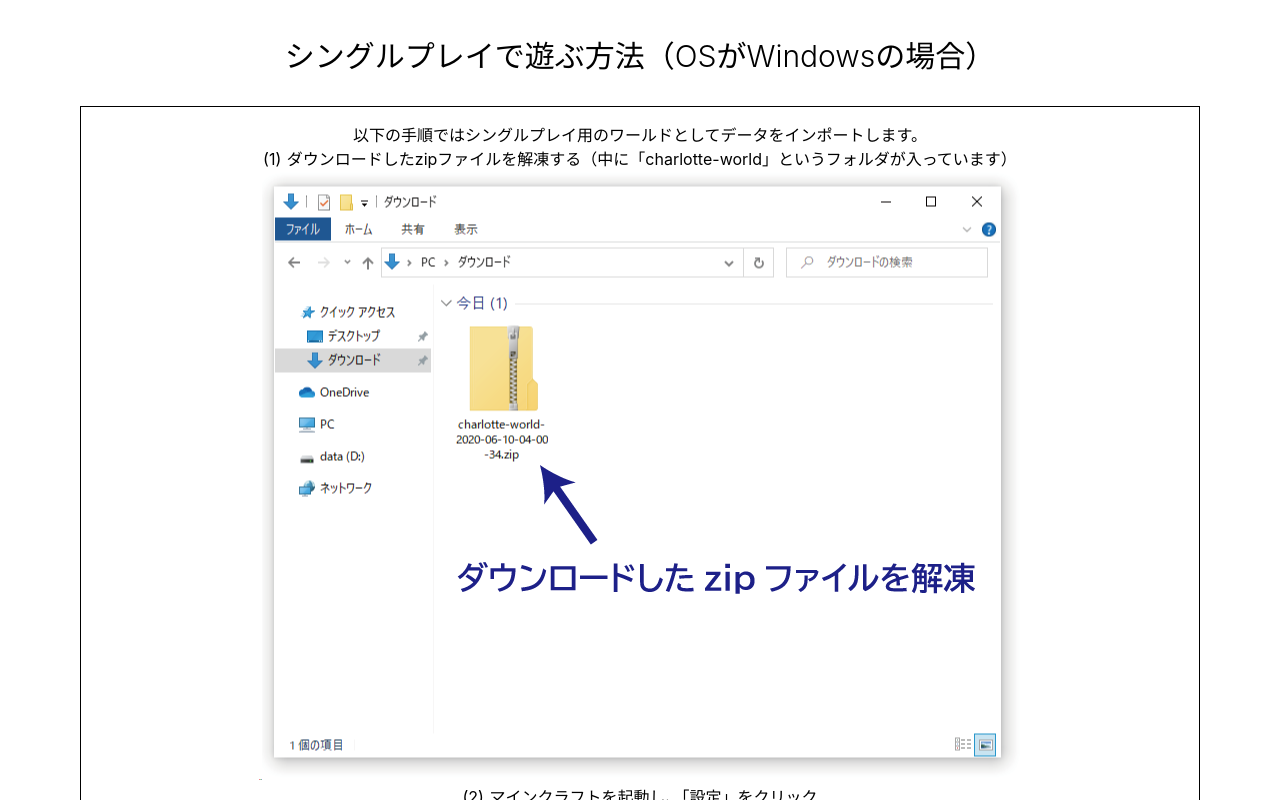
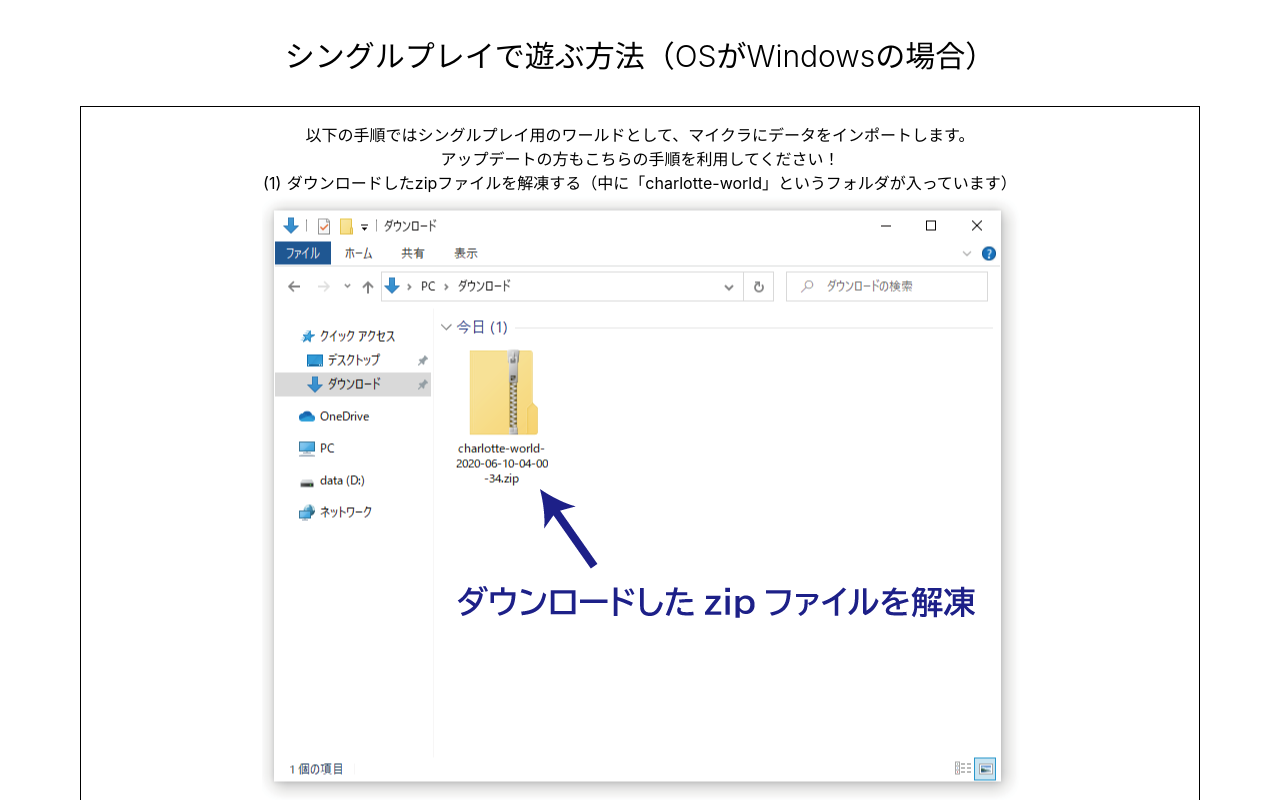
Before and after one commit to karia/shimamura-charlotte-bd, a Nuxt app: page /howtoplay in a window 1280 px wide. Shown: the part 1480-2280 px from the top of the page. Built offline with nearby package versions, Linux system fonts and the light colour scheme.

Commit message:
アップデートの人も手順が同一であることを説明

```diff
--- a/pages/howtoplay.vue
+++ b/pages/howtoplay.vue
@@ -53,7 +53,8 @@
         </h3>
 
         <section class="howtoplay_article">
-          <p>以下の手順ではシングルプレイ用のワールドとしてデータをインポートします。</p>
+          <p>以下の手順ではシングルプレイ用のワールドとして、マイクラにデータをインポートします。</p>
+          <p>アップデートの方もこちらの手順を利用してください！</p>
 
           <p>(1) ダウンロードしたzipファイルを解凍する（中に「charlotte-world」というフォルダが入っています）</p>
           <img src="windows/download-zip.png" alt="download-zip">
@@ -91,6 +92,9 @@
         </h3>
 
         <section class="howtoplay_article">
+          <p>以下の手順ではシングルプレイ用のワールドとして、マイクラにデータをインポートします。</p>
+          <p>アップデートの方もこちらの手順を利用してください！</p>
+
           <p>(1) ダウンロードしたzipファイルを解凍する（中にcharlotte-worldというフォルダが入っています）</p>
 
           <p>(2) 画面左下の、「Finder」のボタンをクリック</p>
```
